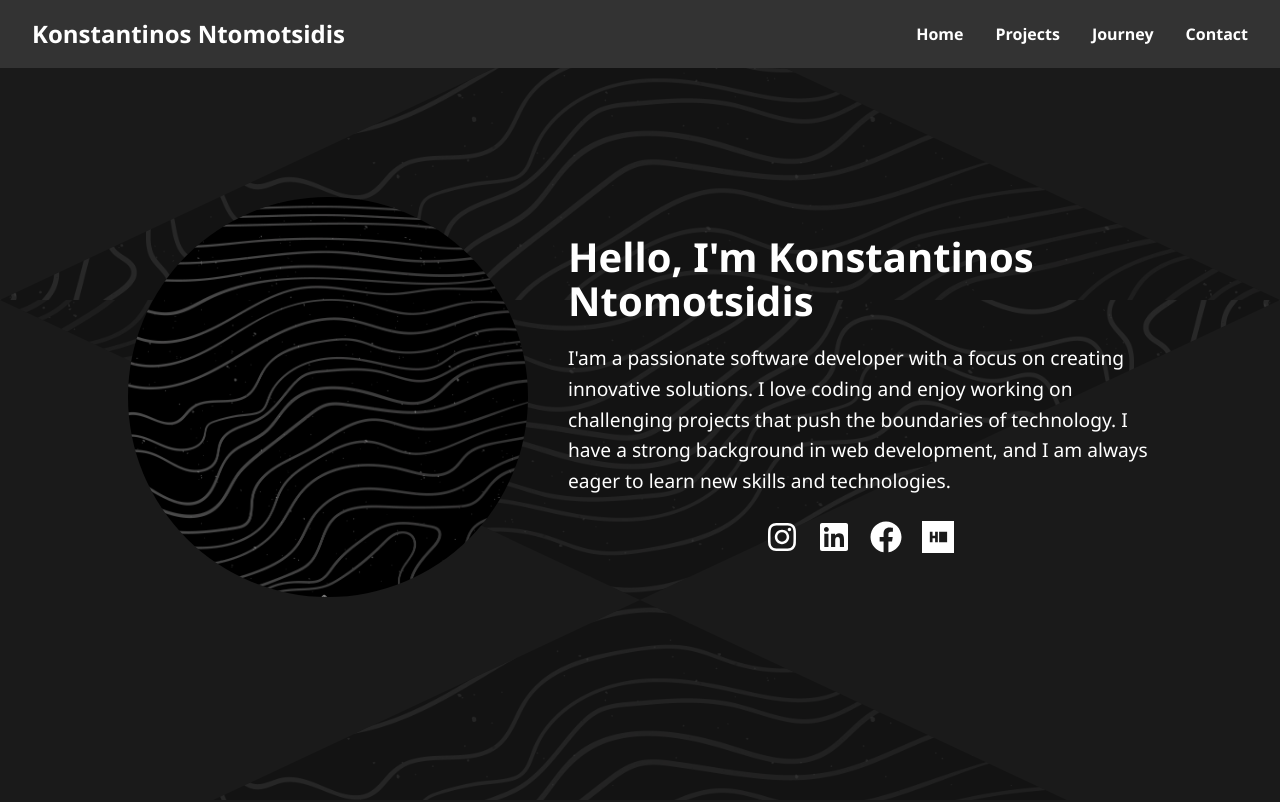
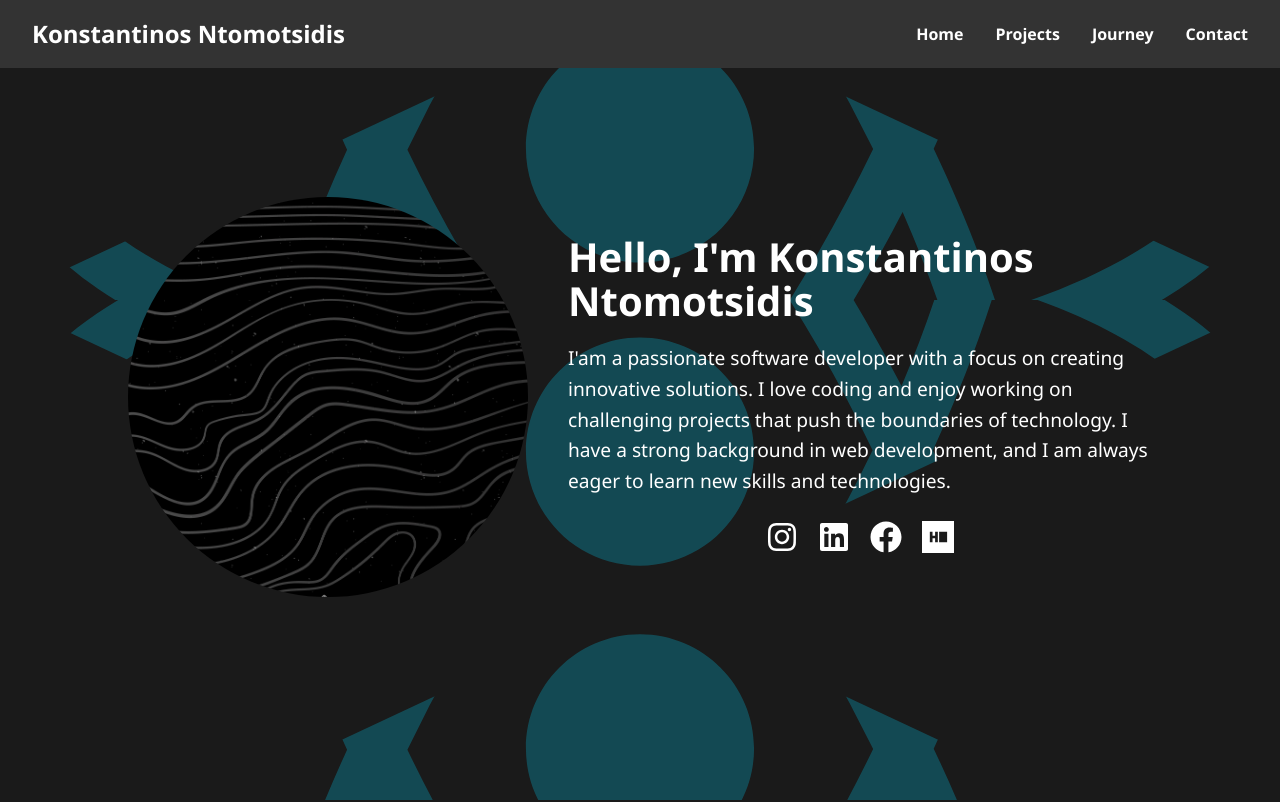
Before and after one commit to Kntomots/portofolio, a React (Vite) app: page / in a window 1280 px wide. Shown: the top 802 px of the page. Built offline with nearby package versions, Linux system fonts and the light colour scheme.

Commit message:
Fix background image path

```diff
--- a/src/App.jsx
+++ b/src/App.jsx
@@ -7,6 +7,7 @@ import Projects from "./Projects";
 import Technologies from "./Technologies";
 import Timeline from "./Timeline";
 import "./App.css";
+import triangleIcon from "./assets/react.svg";
 
 const TriangleBackground = () => {
   const triangles = Array.from({ length: 10 }); // adjust number
@@ -14,8 +15,8 @@ const TriangleBackground = () => {
     <div className="triangle-background">
      {triangles.map((_, i) => (
   <img
-    key={`triangle-${i}`}   // <-- unique key
-    src="./kostas1.jpg"
+    key={`triangle-${i}`}
+    src={triangleIcon}
     alt="triangle background"
   />
 ))}
@@ -27,7 +28,7 @@ function App() {
   return (
     <div className="app-container">
   <TriangleBackground />
-  <Navbar />  {/* Sticky now */}
+  <Navbar />
   <main className="main-content">
     <Hero />
     <Projects/>
```
